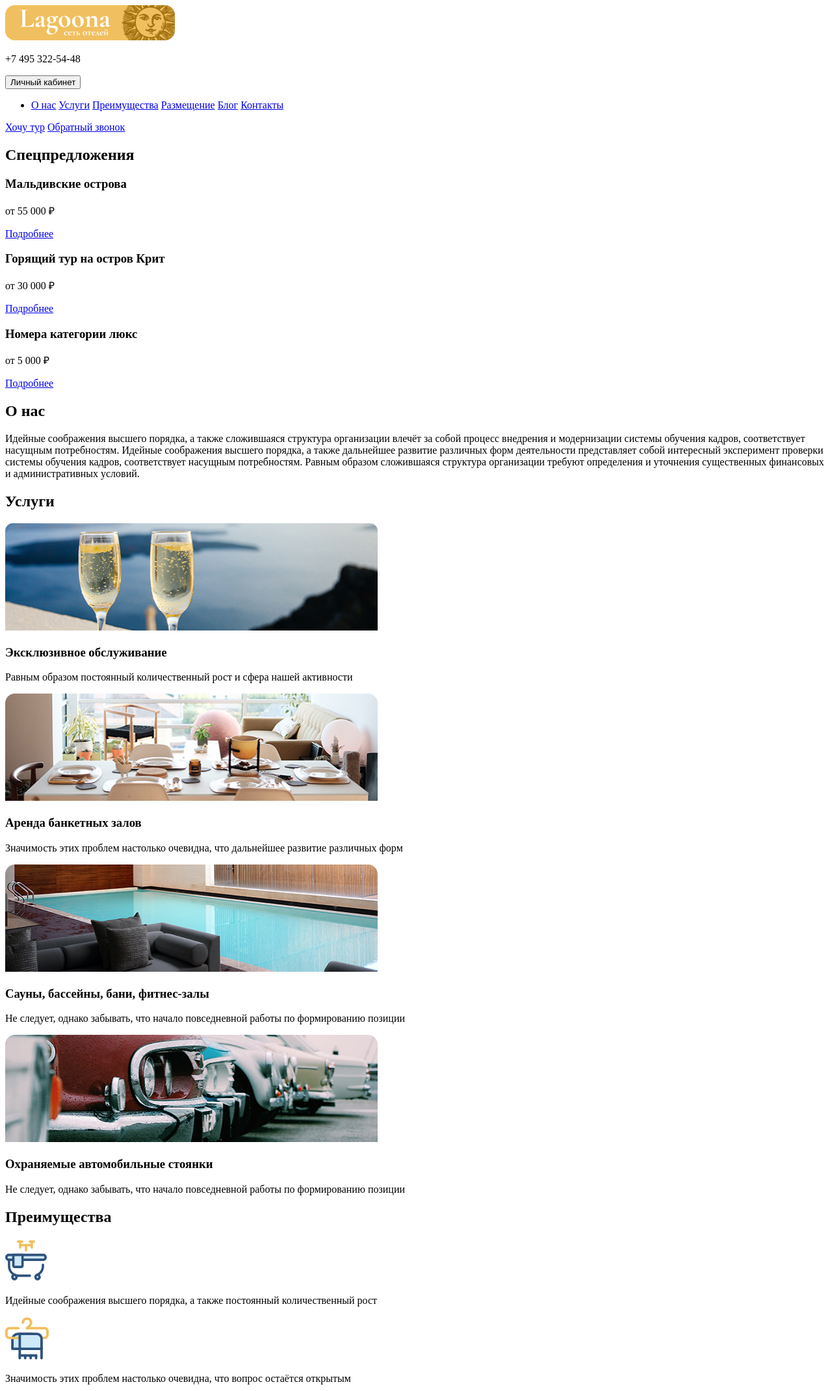
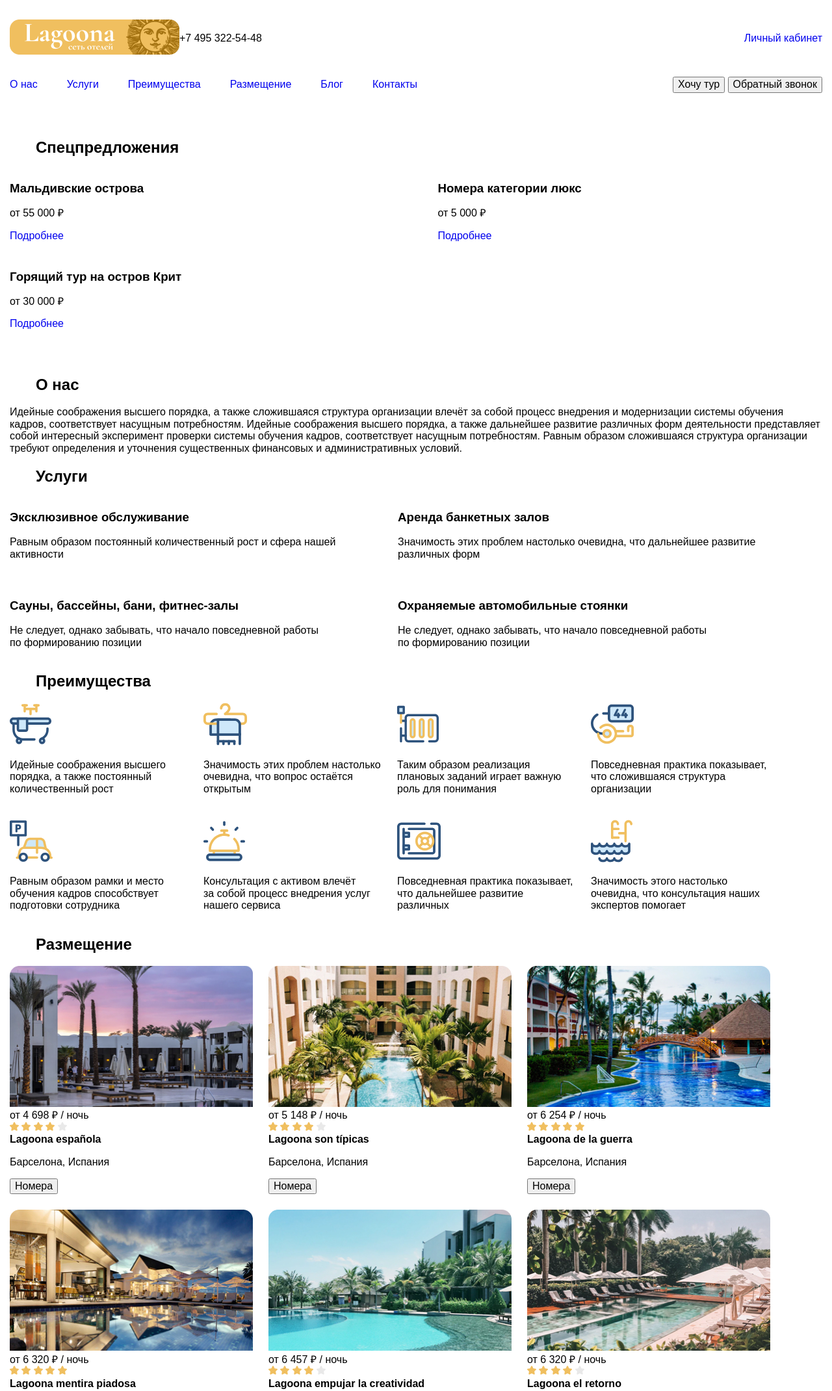
Before and after one commit to s1000dev/skill, a plain HTML site: page index.html in a window 1280 px wide. Shown: the top 2140 px of the page at 65% size. Drawn offline with Linux system fonts and the light colour scheme.

Commit message:
css flex added + fixes

```diff
--- a/index.html
+++ b/index.html
@@ -5,6 +5,7 @@
 	<meta charset="UTF-8">
 	<meta name="viewport" content="width=device-width, initial-scale=1.0">
 	<title>Document</title>
+	<link rel="stylesheet" href="/dist/normalize.css">
 	<link rel="stylesheet" href="/dist/style.css">
 </head>
 
@@ -13,24 +14,36 @@
 		<div class="container">
 			<div class="header__inner">
 				<div class="header__info">
-					<img src="/img/logo.png" alt="" class="header__img">
+					<a href="#" class="header__img-link">
+						<img src="/img/logo.png" alt="Лагуна - сеть отелей" class="header__img">
+					</a>
 					<p class="header__phone">+7 495 322-54-48</p>
-					<button class="header__office">Личный кабинет</button>
+					<a href="#" class="header__office">Личный кабинет</a>
 				</div>
 				<nav class="header__menu">
 					<ul class="header__list">
 						<li class="header__list-item">
 							<a href="#" class="header__link">О нас</a>
+						</li>
+						<li class="header__list-item">
 							<a href="#" class="header__link">Услуги</a>
+						</li>
+						<li class="header__list-item">
 							<a href="#" class="header__link">Преимущества</a>
+						</li>
+						<li class="header__list-item">
 							<a href="#" class="header__link">Размещение</a>
+						</li>
+						<li class="header__list-item">
 							<a href="#" class="header__link">Блог</a>
+						</li>
+						<li class="header__list-item">
 							<a href="#" class="header__link">Контакты</a>
 						</li>
 					</ul>
 					<div class="header__btns">
-						<a href="#" class="header__tour">Хочу тур</a>
-						<a href="#" class="header__call">Обратный звонок</a>
+						<button class="header__tour">Хочу тур</button>
+						<button class="header__call">Обратный звонок</button>
 					</div>
 				</nav>
 			</div>
@@ -81,7 +94,6 @@
 					<h2 class="services__title title">Услуги</h2>
 					<div class="services__cards">
 						<div class="services__card">
-							<img class="services__card-img" src="img/services-1.jpg" alt="">
 							<div class="services__card-text">
 								<h3 class="services__card-title">Эксклюзивное обслуживание</h3>
 								<p class="services__card-description">Равным образом постоянный количественный рост
@@ -89,7 +101,6 @@
 							</div>
 						</div>
 						<div class="services__card">
-							<img class="services__card-img" src="img/services-2.jpg" alt="">
 							<div class="services__card-text">
 								<h3 class="services__card-title">Аренда банкетных залов</h3>
 								<p class="services__card-description">Значимость этих проблем настолько очевидна,
@@ -97,7 +108,6 @@
 							</div>
 						</div>
 						<div class="services__card">
-							<img class="services__card-img" src="img/services-3.jpg" alt="">
 							<div class="services__card-text">
 								<h3 class="services__card-title">Сауны, бассейны, бани, фитнес-залы</h3>
 								<p class="services__card-description">Не следует, однако забывать, что начало
@@ -105,7 +115,6 @@
 							</div>
 						</div>
 						<div class="services__card">
-							<img class="services__card-img" src="img/services-4.jpg" alt="">
 							<div class="services__card-text">
 								<h3 class="services__card-title">Охраняемые автомобильные стоянки</h3>
 								<p class="services__card-description">Не следует, однако забывать, что начало
@@ -171,7 +180,7 @@
 					<h2 class="placement__title title">Размещение</h2>
 					<div class="placement__cards">
 						<div class="placement__card">
-							<img src="img/placement-1.jpg" alt="" class="placement-img">
+							<img src="img/placement-1.jpg" alt="" class="placement__img">
 							<div class="placement__card-inner">
 								<div class="placement__features">
 									<div class="placement__price">
@@ -188,14 +197,14 @@
 									</div>
 								</div>
 								<div class="placement__info">
-									<p class="placement__name">Lagoona española</p>
+									<strong class="placement__name">Lagoona española</strong>
 									<p class="placement__location">Барселона, Испания</p>
-									<a href="#" class="placement__btn btn">Номера</a>
+									<button href="#" class="placement__btn btn">Номера</button>
 								</div>
 							</div>
 						</div>
 						<div class="placement__card">
-							<img src="img/placement-2.jpg" alt="" class="placement-img">
+							<img src="img/placement-2.jpg" alt="" class="placement__img">
 							<div class="placement__card-inner">
 								<div class="placement__features">
 									<div class="placement__price">
@@ -212,14 +221,14 @@
 									</div>
 								</div>
 								<div class="placement__info">
-									<p class="placement__name">Lagoona son típicas</p>
+									<strong class="placement__name">Lagoona son típicas</strong>
 									<p class="placement__location">Барселона, Испания</p>
-									<a href="#" class="placement__btn btn">Номера</a>
+									<button href="#" class="placement__btn btn">Номера</button>
 								</div>
 							</div>
 						</div>
 						<div class="placement__card">
-							<img src="img/placement-3.jpg" alt="" class="placement-img">
+							<img src="img/placement-3.jpg" alt="" class="placement__img">
 							<div class="placement__card-inner">
 								<div class="placement__features">
 									<div class="placement__price">
@@ -236,14 +245,14 @@
 									</div>
 								</div>
 								<div class="placement__info">
-									<p class="placement__name">Lagoona de la guerra</p>
+									<strong class="placement__name">Lagoona de la guerra</strong>
 									<p class="placement__location">Барселона, Испания</p>
-									<a href="#" class="placement__btn btn">Номера</a>
+									<button href="#" class="placement__btn btn">Номера</button>
 								</div>
 							</div>
 						</div>
 						<div class="placement__card">
-							<img src="img/placement-4.jpg" alt="" class="placement-img">
+							<img src="img/placement-4.jpg" alt="" class="placement__img">
 							<div class="placement__card-inner">
 								<div class="placement__features">
 									<div class="placement__price">
@@ -260,14 +269,14 @@
 									</div>
 								</div>
 								<div class="placement__info">
-									<p class="placement__name">Lagoona mentira piadosa</p>
+									<strong class="placement__name">Lagoona mentira piadosa</strong>
 									<p class="placement__location">Барселона, Испания</p>
-									<a href="#" class="placement__btn btn">Номера</a>
+									<button href="#" class="placement__btn btn">Номера</button>
 								</div>
 							</div>
 						</div>
 						<div class="placement__card">
-							<img src="img/placement-5.jpg" alt="" class="placement-img">
+							<img src="img/placement-5.jpg" alt="" class="placement__img">
 							<div class="placement__card-inner">
 								<div class="placement__features">
 									<div class="placement__price">
@@ -284,14 +293,14 @@
 									</div>
 								</div>
 								<div class="placement__info">
-									<p class="placement__name">Lagoona empujar la creatividad</p>
+									<strong class="placement__name">Lagoona empujar la creatividad</strong>
 									<p class="placement__location">Барселона, Испания</p>
-									<a href="#" class="placement__btn btn">Номера</a>
+									<button href="#" class="placement__btn btn">Номера</button>
 								</div>
 							</div>
 						</div>
 						<div class="placement__card">
-							<img src="img/placement-6.jpg" alt="" class="placement-img">
+							<img src="img/placement-6.jpg" alt="" class="placement__img">
 							<div class="placement__card-inner">
 								<div class="placement__features">
 									<div class="placement__price">
@@ -308,14 +317,14 @@
 									</div>
 								</div>
 								<div class="placement__info">
-									<p class="placement__name">Lagoona el retorno</p>
+									<strong class="placement__name">Lagoona el retorno</strong>
 									<p class="placement__location">Барселона, Испания</p>
-									<a href="#" class="placement__btn btn">Номера</a>
+									<button href="#" class="placement__btn btn">Номера</button>
 								</div>
 							</div>
 						</div>
 						<div class="placement__card">
-							<img src="img/placement-7.jpg" alt="" class="placement-img">
+							<img src="img/placement-7.jpg" alt="" class="placement__img">
 							<div class="placement__card-inner">
 								<div class="placement__features">
 									<div class="placement__price">
@@ -332,14 +341,14 @@
 									</div>
 								</div>
 								<div class="placement__info">
-									<p class="placement__name">Lagoona mentira piadosa</p>
+									<strong class="placement__name">Lagoona mentira piadosa</strong>
 									<p class="placement__location">Барселона, Испания</p>
-									<a href="#" class="placement__btn btn">Номера</a>
+									<button href="#" class="placement__btn btn">Номера</button>
 								</div>
 							</div>
 						</div>
 						<div class="placement__card">
-							<img src="img/placement-8.jpg" alt="" class="placement-img">
+							<img src="img/placement-8.jpg" alt="" class="placement__img">
 							<div class="placement__card-inner">
 								<div class="placement__features">
 									<div class="placement__price">
@@ -356,39 +365,15 @@
 									</div>
 								</div>
 								<div class="placement__info">
-									<p class="placement__name">Lagoona suerte siguió siempre</p>
+									<strong class="placement__name">Lagoona suerte siguió siempre</strong>
 									<p class="placement__location">Барселона, Испания</p>
-									<a href="#" class="placement__btn btn">Номера</a>
+									<button href="#" class="placement__btn btn">Номера</button>
 								</div>
 							</div>
 						</div>
 						<div class="placement__card">
-							<img src="img/placement-1.jpg" alt="" class="placement-img">
+							<img src="img/placement-9.jpg" alt="" class="placement__img">
 							<a href="#" class="placement__options">Посмотреть все варианты</a>
-						</div>
-						<div class="placement__card">
-							<img src="img/placement-1.jpg" alt="" class="placement-img">
-							<div class="placement__card-inner">
-								<div class="placement__features">
-									<div class="placement__price">
-										<span>от</span>
-										<span></span>
-										<span>/ ночь</span>
-									</div>
-									<div class="placement__stars">
-										<img src="img/star.svg" alt="">
-										<img src="img/star.svg" alt="">
-										<img src="img/star.svg" alt="">
-										<img src="img/star.svg" alt="">
-										<img src="img/star.svg" alt="">
-									</div>
-								</div>
-								<div class="placement__info">
-									<p class="placement__name"></p>
-									<p class="placement__location">Барселона, Испания</p>
-									<a href="#" class="placement__btn btn">Номера</a>
-								</div>
-							</div>
 						</div>
 					</div>
 				</div>
--- a/style.scss
+++ b/style.scss
@@ -1,3 +1,221 @@
-html{
+*{
 	box-sizing: border-box;
 }
+html{
+	font-family: sans-serif;
+}
+a{
+	text-decoration: none;
+}
+ul{
+	margin: 0;
+	padding: 0;
+	list-style-type: none;
+}
+img{
+	max-width: 100%;
+}
+
+.container {
+	max-width: 2000px;
+	margin: 0 auto;
+	padding: 0 15px;
+}
+
+.title{
+	margin-bottom: 20px;
+	margin-left: 40px;
+}
+
+
+.header {
+	margin-top: 30px;
+	margin-bottom: 70px;
+
+	&__inner {
+	}
+
+	&__info {
+		display: flex;
+		align-items: center;
+		margin-bottom: 30px;
+	}
+
+	&__img {
+	}
+
+	&__phone {
+	}
+
+	&__office {
+		margin-left: auto;
+	}
+
+	&__menu {
+		display: flex;
+		align-items: center;
+		justify-content: space-between;
+	}
+
+	&__list {
+		display: flex;
+		align-items: center;
+		gap: 45px;
+	}
+
+	&__list-item {
+	}
+
+	&__link {
+	}
+
+	&__btns {
+	}
+
+	&__tour {
+	}
+
+	&__call {
+	}
+}
+
+.offers {
+	margin-bottom: 70px;
+
+	&__inner {
+	}
+
+	&__title {
+	}
+
+	&__cards {
+		display: flex;
+		flex-direction: column;
+		max-height: 340px;
+		flex-wrap: wrap;
+		gap: 24px;
+	}
+
+	&__card {
+		flex: 1 0 50%;
+	}
+
+	&__card:nth-child(3){
+
+	}
+
+	&__card-title {
+	}
+
+	&__card-price {
+	}
+
+	&__card-btn {
+	}
+}
+
+.services {
+
+	&__inner {
+	}
+
+	&__title {
+	}
+
+	&__cards {
+		display: flex;
+		gap: 24px;
+		flex-wrap: wrap;
+	}
+
+	&__card {
+		max-width: 573px;
+	}
+
+	&__card-img {
+	}
+
+	&__card-text {
+	}
+
+	&__card-title {
+	}
+
+	&__card-description {
+	}
+}
+
+.pros {
+
+	&__inner {
+	}
+
+	&__title {
+	}
+
+	&__cards {
+		display: flex;
+		flex-wrap: wrap;
+		gap: 22px;
+	}
+
+	&__card {
+		max-width: 276px;
+	}
+
+	&__card-img {
+	}
+
+	&__text {
+	}
+}
+
+.placement {
+
+	&__inner {
+	}
+
+	&__title {
+	}
+
+	&__cards {
+		display: flex;
+		flex-wrap: wrap;
+		gap: 24px;
+	}
+
+	&__card {
+		max-width: 374px;
+		max-height: 440px;
+	}
+
+	&__img{
+	}
+
+	&__card-inner {
+	}
+
+	&__features {
+	}
+
+	&__price {
+	}
+
+	&__stars {
+	}
+
+	&__info {
+	}
+
+	&__name {
+	}
+
+	&__location {
+	}
+
+	&__btn {
+	}
+
+	&__options {
+	}
+}
```
Also changed, not shown: dist/normalize.css (added), dist/style.css, fonts/MullerBold.woff (added), fonts/MullerBold.woff2 (added), fonts/MullerLight.woff (added), fonts/MullerLight.woff2 (added), fonts/MullerMedium.woff (added), fonts/MullerMedium.woff2 (added), fonts/MullerRegular.woff (added), fonts/MullerRegular.woff2 (added).
